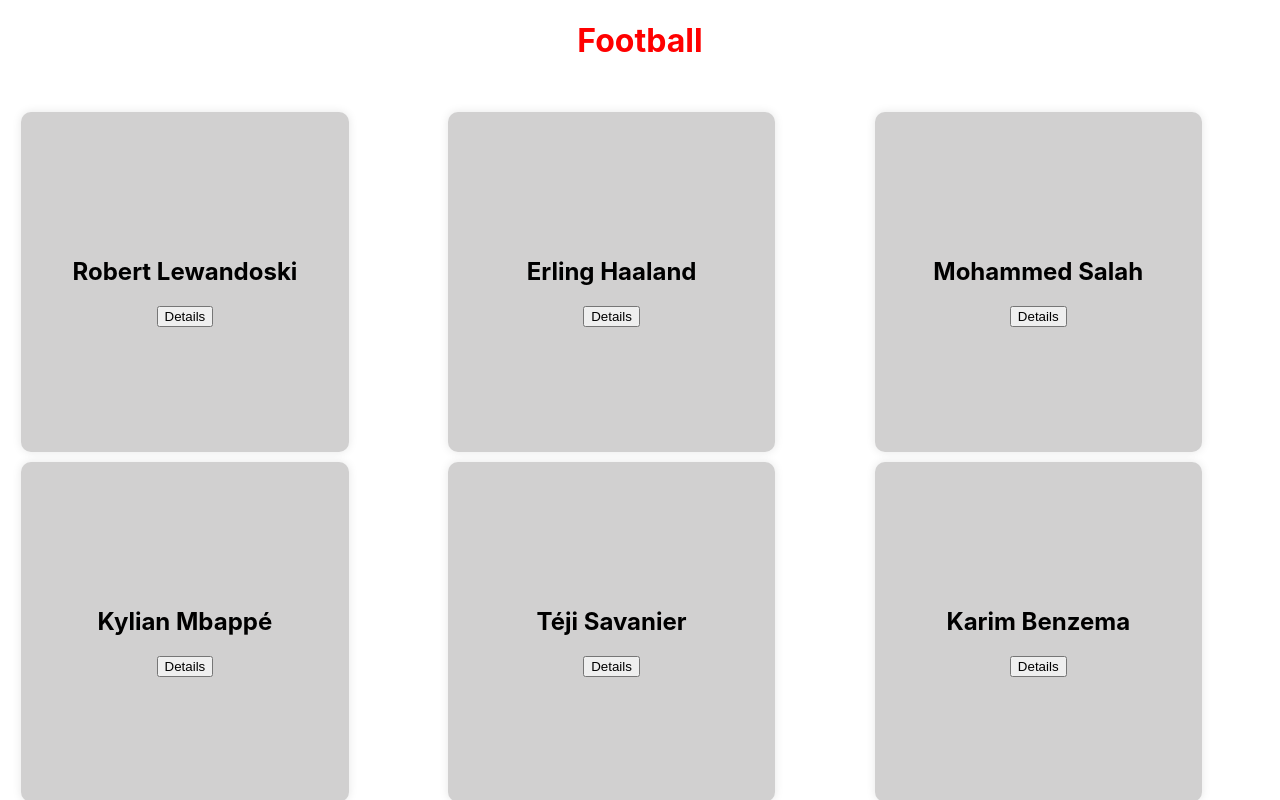
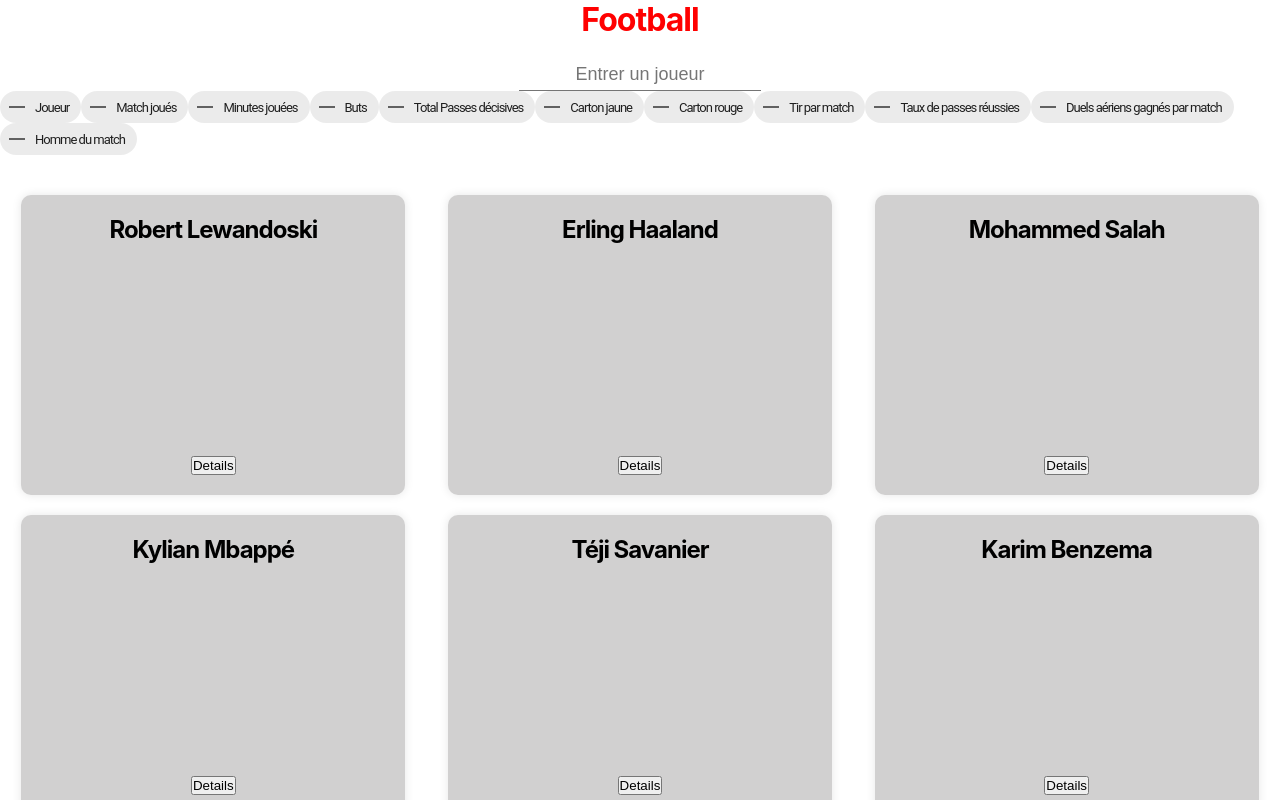
Before and after one commit to Uriel-Sautron/test_upswing, a React (Create React App) app: page / in a window 1280 px wide. Shown: the top 800 px of the page. Built offline with nearby package versions, Linux system fonts and the light colour scheme.

Commit message:
Create IconChip and IconChipGroup

```diff
--- a/package.json
+++ b/package.json
@@ -5,6 +5,7 @@
   "dependencies": {
     "@emotion/react": "^11.7.1",
     "@emotion/styled": "^11.6.0",
+    "@mui/icons-material": "^5.2.5",
     "@mui/material": "^5.2.6",
     "@mui/x-data-grid": "^5.2.1",
     "@testing-library/jest-dom": "^5.16.1",
--- a/src/App.jsx
+++ b/src/App.jsx
@@ -1,13 +1,39 @@
-import React from 'react';
+import React, { useState, useEffect } from 'react';
 import './App.css';
-import { Header, PlayersTable, CardPlayerGroup } from './components';
+import {
+  Header,
+  CardPlayerGroup,
+  SearchBar,
+  IconChipGroup,
+} from './components';
 import Players from './db/players.json';
 
+const filters = [
+  { label: 'Joueur', key: 'Player' },
+  { label: 'Match joués', key: 'Apps' },
+  { label: 'Minutes jouées', key: 'Mins' },
+  { label: 'Buts', key: 'Buts' },
+  { label: 'Total Passes décisives', key: 'PDecisives' },
+  { label: 'Carton jaune', key: 'Jau' },
+  { label: 'Carton rouge', key: 'Rou' },
+  { label: 'Tir par match', key: 'TpM' },
+  { label: 'Taux de passes réussies', key: 'PReu' },
+  { label: 'Duels aériens gagnés par match', key: 'AeriensGagnes' },
+  { label: 'Homme du match', key: 'HdM' },
+];
+
 const App = () => {
+  const [playersData, setPlayersData] = useState([...Players]);
+  const [searchValue, setSearchValue] = useState('');
+  const [currentFilter, setCurrentFilter] = useState('');
+  console.log('currentFilter:', currentFilter);
+
   return (
     <>
       <Header />
-      <CardPlayerGroup players={Players} />
+      <SearchBar handleChange={setSearchValue} />
+      <IconChipGroup filters={filters} handleChange={setCurrentFilter} />
+      <CardPlayerGroup players={playersData} searchPlayers={searchValue} />
     </>
   );
 };
--- a/src/components/CardPlayer/CardPlayer.jsx
+++ b/src/components/CardPlayer/CardPlayer.jsx
@@ -5,6 +5,7 @@ import styles from './CardPlayer.module.scss';
 export const CardPlayer = ({ player }) => {
   const [isFlipped, setIsFlipped] = useState(false);
 
+  // This function is called when the user clicks on the button card.
   const handleClick = () => {
     setIsFlipped(!isFlipped);
   };
@@ -30,10 +31,14 @@ export const CardPlayer = ({ player }) => {
       className={styles.cardFlip}
     >
       <div className={styles.cardPlayerContainer}>
-        <h2>{Player}</h2>
-        <button onClick={handleClick} type="button">
-          Details
-        </button>
+        <div>
+          <h2>{Player}</h2>
+        </div>
+        <div>
+          <button onClick={handleClick} type="button">
+            Details
+          </button>
+        </div>
       </div>
 
       <div className={styles.cardPlayerContainer}>
@@ -69,8 +74,8 @@ export const CardPlayer = ({ player }) => {
               <p>{TpM || 0}</p>
             </div>
             <div className={styles.cardDetail}>
-              <p>Taux de passes réussies:</p>
-              <p>{PReu || 0}</p>
+              <p>Passes réussies:</p>
+              <p>{PReu || 0}%</p>
             </div>
             <div className={styles.cardDetail}>
               <p>Duels aériens gagnés par match:</p>
--- a/src/components/CardPlayer/CardPlayer.module.scss
+++ b/src/components/CardPlayer/CardPlayer.module.scss
@@ -1,12 +1,13 @@
 .cardPlayerContainer {
   display: flex;
   flex-direction: column;
-  text-align: center;
+
   align-items: center;
-  width: 80%;
+
+  width: 100%;
   height: 300px;
   padding: 20px 10px;
-  justify-content: center;
+  justify-content: space-between;
   background-color: rgb(209, 208, 208);
   border-radius: 10px;
   box-shadow: 0px 0px 10px rgba(0, 0, 0, 0.1);
@@ -16,20 +17,25 @@
 .cardContentBack {
   display: flex;
   width: 100%;
+  height: 80%;
   justify-content: space-between;
   text-align: left;
 
   .cardDetailGroup {
+    display: flex;
+    justify-content: space-between;
+    flex-direction: column;
     width: 50%;
     padding-right: 10px;
   }
   .cardDetail {
     display: flex;
     justify-content: space-between;
+    align-items: flex-end;
   }
 
   .cardDetail :nth-child(1) {
-    width: 70%;
+    width: 80%;
   }
 }
 
--- a/src/components/CardPlayerGroup/CardPlayerGroup.jsx
+++ b/src/components/CardPlayerGroup/CardPlayerGroup.jsx
@@ -1,13 +1,22 @@
-import React, { useState } from 'react';
+import React from 'react';
 import { CardPlayer } from '../CardPlayer/CardPlayer';
 import styles from './CardPlayerGroup.module.scss';
 
-export const CardPlayerGroup = ({ players }) => {
-  const [playersData, setPlayersData] = useState([...players]);
+export const CardPlayerGroup = ({ players, searchPlayers }) => {
+  let playersSearch = [...players];
+
+  if (searchPlayers) {
+    playersSearch = [...players].filter((player) => {
+      return player.Player.toLowerCase().startsWith(
+        searchPlayers.toLowerCase()
+      );
+    });
+  }
+
   return (
     <div className={styles.CardGroupContainer}>
-      {playersData &&
-        playersData.map((player) => (
+      {playersSearch &&
+        playersSearch.map((player) => (
           <div key={player.Player} className={styles.card}>
             <CardPlayer player={player} />
           </div>
--- a/src/components/CardPlayerGroup/CardPlayerGroup.module.scss
+++ b/src/components/CardPlayerGroup/CardPlayerGroup.module.scss
@@ -1,9 +1,12 @@
 .CardGroupContainer {
   margin: 20px 0;
   width: 100%;
+  display: flex;
+  flex-direction: column;
+  align-items: center;
 
   .card {
-    margin-top: 10px;
+    margin-top: 20px;
     width: 80%;
   }
 }
@@ -12,6 +15,7 @@
 @media only screen and (min-width: 768px) {
   .CardGroupContainer {
     display: flex;
+    flex-direction: row;
     flex-wrap: wrap;
     justify-content: space-around;
 
--- /dev/null
+++ b/src/components/IconChip/IconChip.jsx
@@ -0,0 +1,15 @@
+import React from 'react';
+import Chip from '@mui/material/Chip';
+import HorizontalRuleIcon from '@mui/icons-material/HorizontalRule';
+
+export const IconChip = ({ filter, handleChange }) => {
+  const { label, key } = filter;
+
+  const handleClick = () => {
+    handleChange(key);
+  };
+
+  return (
+    <Chip icon={<HorizontalRuleIcon />} label={label} onClick={handleClick} />
+  );
+};
--- /dev/null
+++ b/src/components/IconChipGroup/IconChipGroup.jsx
@@ -0,0 +1,15 @@
+import React from 'react';
+import { IconChip } from '..';
+
+export const IconChipGroup = ({ filters, handleChange }) => {
+  return (
+    filters &&
+    filters.map((filter) => (
+      <IconChip
+        key={filter.label}
+        filter={filter}
+        handleChange={handleChange}
+      />
+    ))
+  );
+};
--- a/src/components/index.jsx
+++ b/src/components/index.jsx
@@ -2,3 +2,7 @@ export { Header } from './Header/Header';
 export { PlayersTable } from './PlayersTable/PlayersTable';
 export { CardPlayer } from './CardPlayer/CardPlayer';
 export { CardPlayerGroup } from './CardPlayerGroup/CardPlayerGroup';
+export { SearchBar } from './SearchBar/SearchBar';
+export { IconChip } from './IconChip/IconChip';
+// eslint-disable-next-line import/no-cycle
+export { IconChipGroup } from './IconChipGroup/IconChipGroup';
--- a/src/index.css
+++ b/src/index.css
@@ -11,3 +11,41 @@ code {
   font-family: source-code-pro, Menlo, Monaco, Consolas, 'Courier New',
     monospace;
 }
+
+/* Reset CSS */
+html {
+  height: 100%;
+}
+
+html,
+body {
+  letter-spacing: -1px;
+  font-size: 16px;
+}
+
+body {
+  min-height: 100%;
+  height: auto;
+  position: relative;
+}
+
+* {
+  box-sizing: border-box;
+  padding: 0;
+  margin: 0;
+}
+
+a {
+  cursor: pointer;
+  text-decoration: none;
+}
+
+li {
+  display: inline;
+  list-style: none;
+}
+
+img {
+  max-width: 100%;
+  display: block;
+}
```
Also changed, not shown: src/components/IconChipGroup/IconChipGroup.module.scss (added), 1 other file (tests, documents, lock files or other folders).
